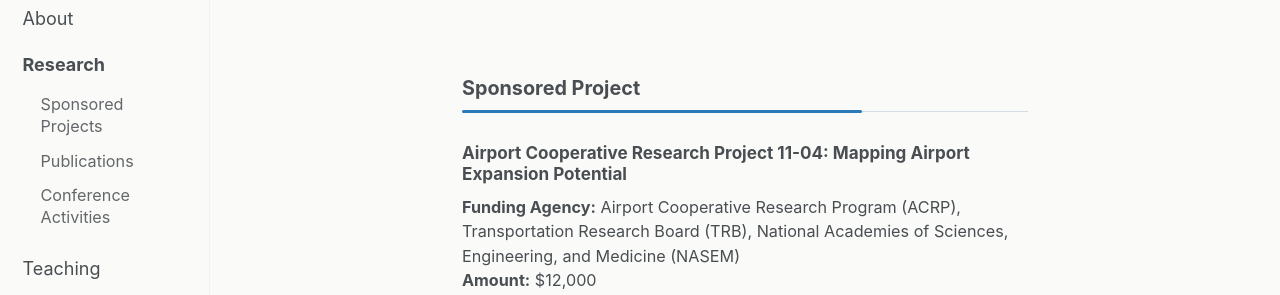
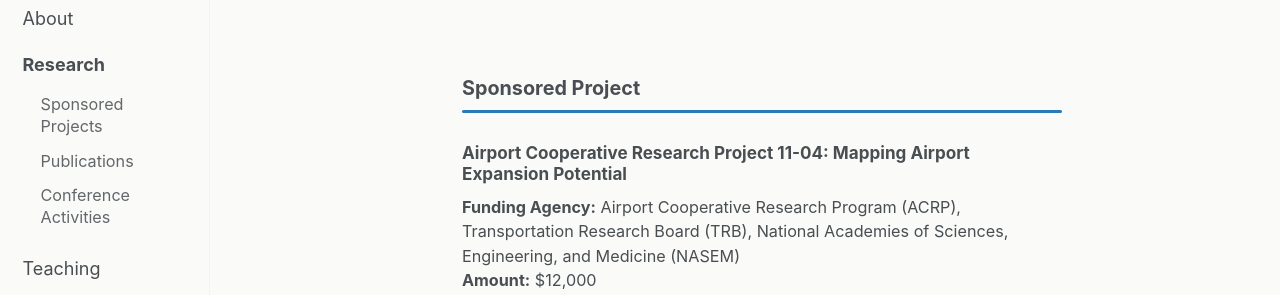
Before and after one commit to liu3309/liu3309.github.io, a Jekyll site: the page built from _pages/research.md, in a window 1280 px wide and 1400 px high. Shown: the part 153-448 px from the top of the window. Built offline with Jekyll 4.4.1, drawn with Linux system fonts in a browser that asks for light colours; a script that is not in the unit is left out.

Commit message:
Update main.scss

```diff
--- a/assets/css/main.scss
+++ b/assets/css/main.scss
@@ -273,7 +273,7 @@
   position: absolute;
   left: 0;
   bottom: -2px;
-  width: 400px;
+  width: 600px;
   height: 3px;
   background: #2a7ab9;
   border-radius: 2px;
@@ -1481,8 +1481,11 @@ body {
 // }
 
 .research-project__embed {
-    width: min(1200px, 120%);
+    width: 120%;
     margin: 2rem auto;
+    position: relative;
+    left: 50%;
+    transform: translateX(-50%);
 }
 
 /* ArcGIS iframe */
```
